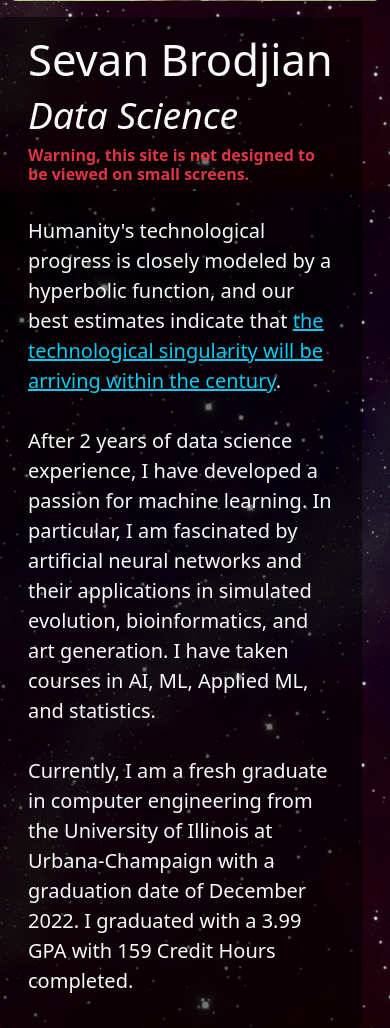
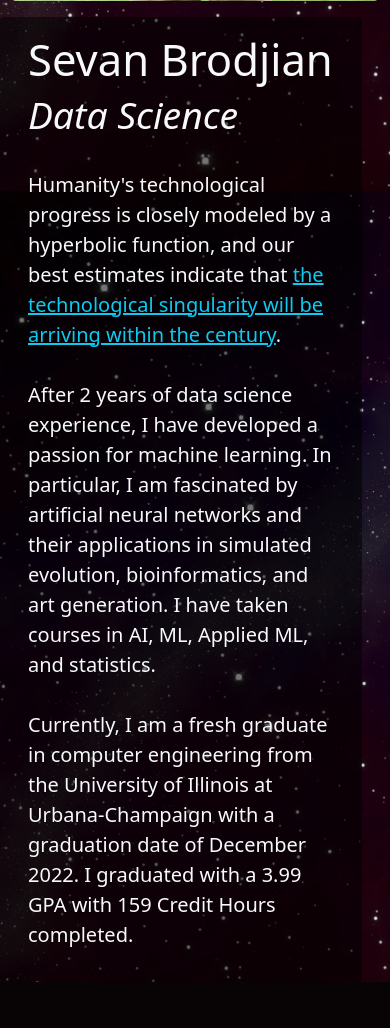
Before and after one commit to SevanBrodjian/SevanBNet-backend, a Django app: page /catalog/ in a window 390 px wide. Shown: the part 653-1681 px from the top of the page. After the commit the page ends 1635 px from the top, so only its background shows below. Run offline with Django 4.2, Linux system fonts and the light colour scheme; data that the repository does not hold is empty.

Commit message:
Removed small screen warning (now looks good on small screens!)

```diff
--- a/catalog/templates/home.html
+++ b/catalog/templates/home.html
@@ -33,7 +33,7 @@
                     <h1 class="display-1"><strong>Sevan Brodjian</strong></h1>
                     <h3 class="display-3"><strong><em>Data Science</em></strong></h3>
 
-                    <h6 class="d-md-none text-danger"><strong>Warning, this site is not designed to be viewed on small screens.</strong></h6>
+                    <!-- <h6 class="d-md-none text-danger"><strong>Warning, this site is not designed to be viewed on small screens.</strong></h6> -->
 
                     <p class="lead mt-4">
                         Humanity's technological progress is closely modeled by a hyperbolic function, and our best estimates indicate that <a href="https://drive.google.com/drive/u/1/folders/15ArhEPZSTYU8f012bs6ehPS6-xmhtBPP" class="link-info">the technological singularity will be arriving within the century</a>.
```
